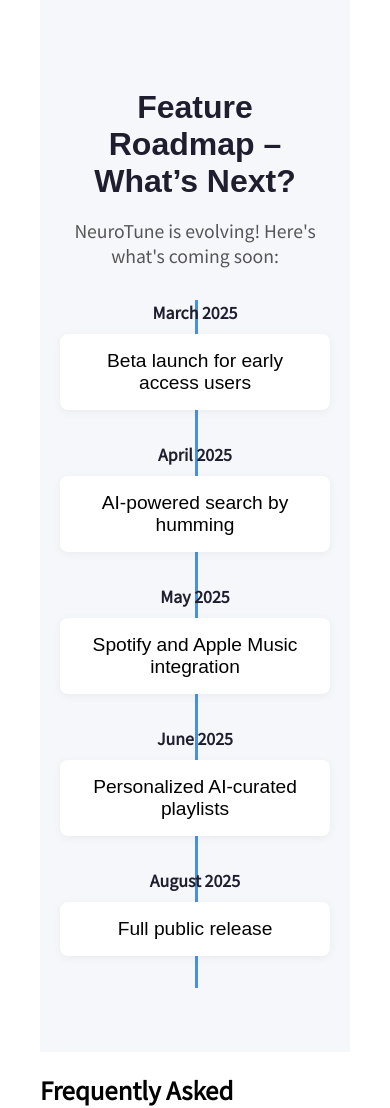
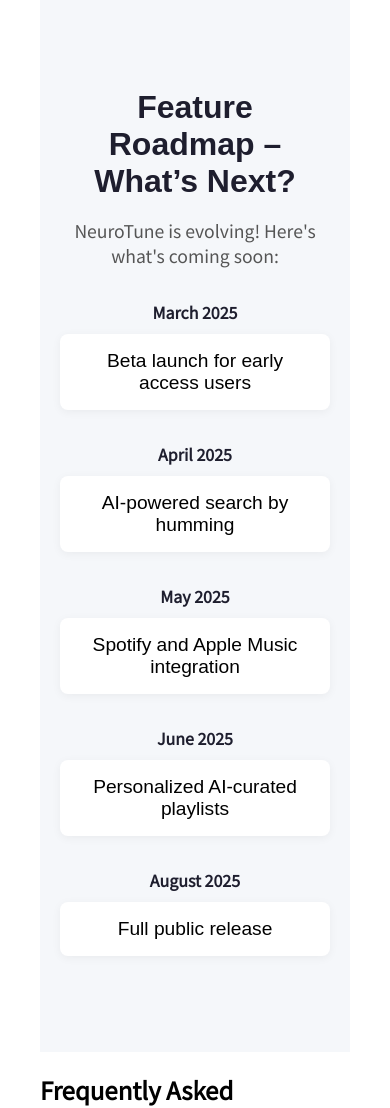
Before and after one commit to felixberliner1/COMP333-SWE, a PHP site: page / in a window 390 px wide; the page is wider, and only the part inside the window is pictured. Shown: the part 5030-6138 px from the top of that part. Run offline with PHP 8.4, Linux system fonts and the light colour scheme.

Commit message:
Get rid of overlapping bars
These bars overlap on mobile, so I'm removing them.

```diff
--- a/style.css
+++ b/style.css
@@ -511,7 +511,7 @@ body {
 }
 
 /* Vertical line connecting timeline items */
-.timeline::before {
+/*.timeline::before {
   content: "";
   position: absolute;
   left: 20px;
@@ -519,7 +519,7 @@ body {
   bottom: 0;
   width: 4px;
   background: var(--accent-color);
-}
+}*/
 
 /* Each Timeline Item */
 .timeline-item {
```
